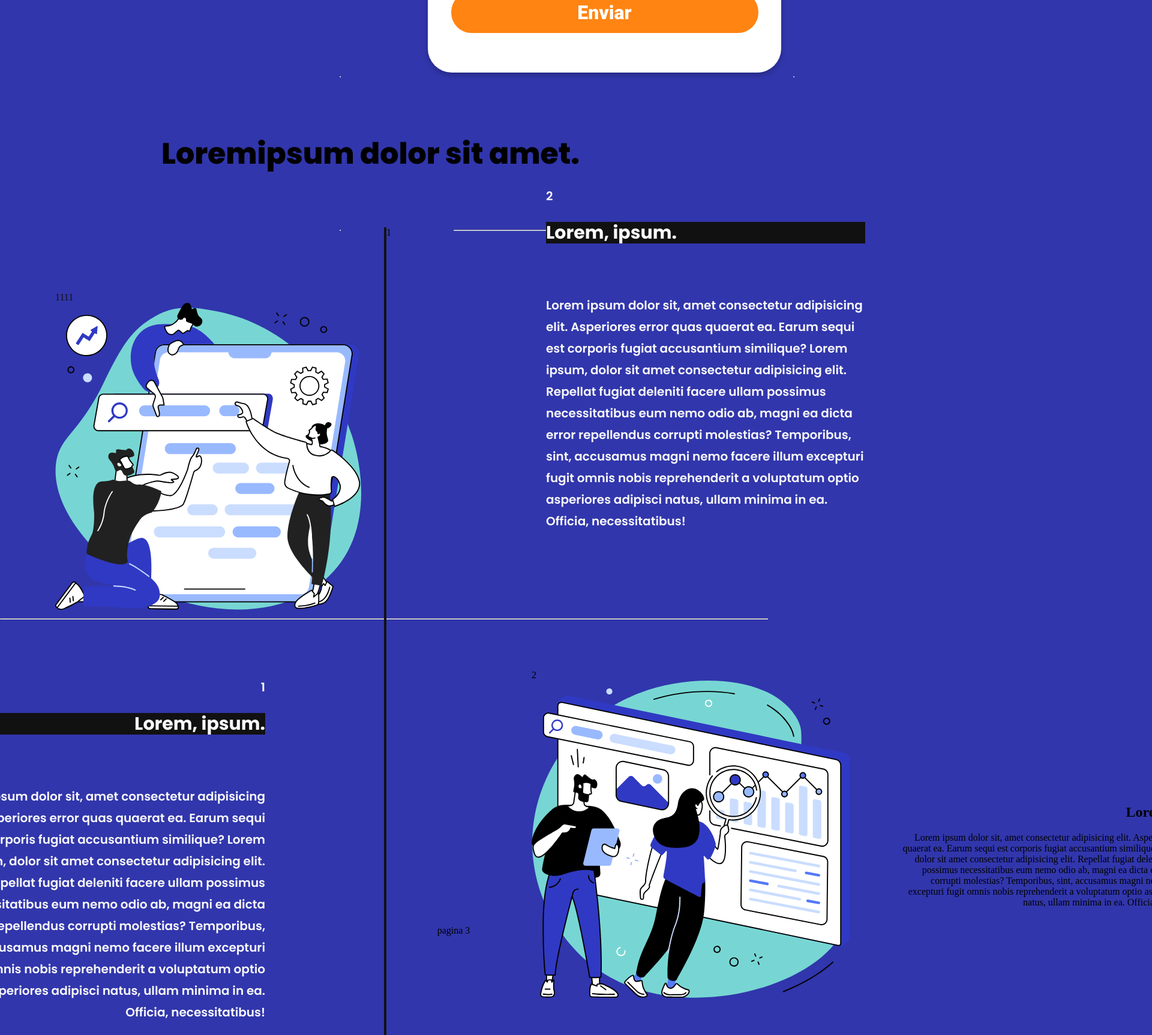
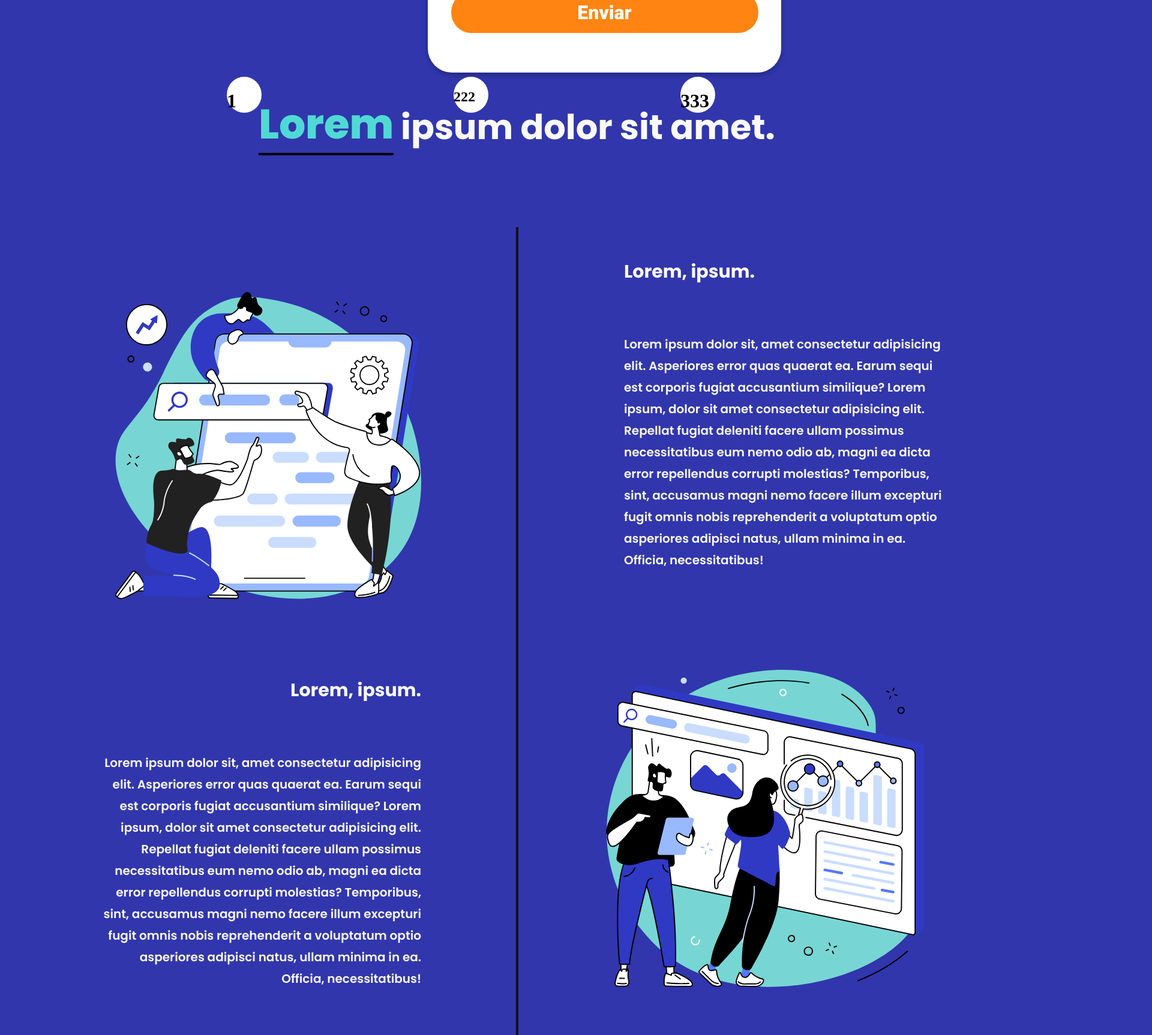
Before and after one commit to ivanmartins090317/landingPage_netlinks, a React (Create React App) app: page / in a window 1280 px wide. Shown: the part 1040-2766 px from the top of the page at 60% size, 1920 px wide, since content can reach past the window. Built offline with nearby package versions, Linux system fonts and the light colour scheme.

Commit message:
cria novos componetes page 2

```diff
--- a/src/App.js
+++ b/src/App.js
@@ -22,11 +22,18 @@ import {
   ContentLorem3,
   ContentHeader,
   LineVertical,
+  LoremStyle,
+  ImgCenter1,
+  ImgCenter2,
+  ImgCenter3,
+  ImgCenter4,
 } from "./PageTwocss";
 // imagens
 import logo_Topo from "./image/image_logo_topo.svg";
 import Frame_page2 from "./image/Frame_page2.svg";
 import SEO_analytics_team from "./image/SEO_analytics_team_1_.svg";
+import Ilustra_3 from "./image/ilustra_3.svg";
+import Ilustra_4 from "./image/ilustra_4.svg";
 
 function App() {
   return (
@@ -55,16 +62,22 @@ function App() {
       <hr />
       <PageTwo>
         <ContentHeader>
-          <span>Lorem</span> ipsum dolor sit amet.
+          <LoremStyle>
+            <h3></h3>
+          </LoremStyle>
+          <h3>ipsum dolor sit amet.</h3>
         </ContentHeader>
+
         <ContentImg>
-          1111
           <img src={Frame_page2} alt="" />
         </ContentImg>
-        <LineVertical>1</LineVertical>
+        <LineVertical></LineVertical>
         <div>
           <ContentLorem>
-            1<h2>Lorem, ipsum.</h2>
+            <ImgCenter4>
+              <img src="" alt="" />
+            </ImgCenter4>
+            <h2>Lorem, ipsum.</h2>
             <p>
               Lorem ipsum dolor sit, amet consectetur adipisicing elit.
               Asperiores error quas quaerat ea. Earum sequi est corporis fugiat
@@ -78,14 +91,17 @@ function App() {
             </p>
           </ContentLorem>
         </div>
-        <hr />
+
         <ContentImg1>
-          2
           <img src={SEO_analytics_team} alt="" />
         </ContentImg1>
         <div>
+          <ImgCenter1>
+            <h1>1</h1>
+            <img src="" alt="" />
+          </ImgCenter1>
           <ContentLorem1>
-            2<h2>Lorem, ipsum.</h2>
+            <h2>Lorem, ipsum.</h2>
             <p>
               Lorem ipsum dolor sit, amet consectetur adipisicing elit.
               Asperiores error quas quaerat ea. Earum sequi est corporis fugiat
@@ -99,14 +115,16 @@ function App() {
             </p>
           </ContentLorem1>
         </div>
-        <hr />
+
         <ContentImg2>
-          3
-          <img src="" alt="" />
+          <img src={Ilustra_3} alt="" />
         </ContentImg2>
         <div>
+          <ImgCenter2>
+            <h2>222</h2>
+          </ImgCenter2>
           <ContentLorem2>
-            3<h2>Lorem, ipsum.</h2>
+            <h2>Lorem, ipsum.</h2>
             <p>
               Lorem ipsum dolor sit, amet consectetur adipisicing elit.
               Asperiores error quas quaerat ea. Earum sequi est corporis fugiat
@@ -120,15 +138,16 @@ function App() {
             </p>
           </ContentLorem2>
         </div>
-        <hr />
+
         <ContentImg3>
-          4
-          <img src="" alt="" />
+          <img src={Ilustra_4} alt="" />
         </ContentImg3>
         <div>
-          <hr />
+          <ImgCenter3>
+            <h1>333</h1>
+          </ImgCenter3>
           <ContentLorem3>
-            4<h2>Lorem, ipsum.</h2>
+            <h2>Lorem, ipsum.</h2>
             <p>
               Lorem ipsum dolor sit, amet consectetur adipisicing elit.
               Asperiores error quas quaerat ea. Earum sequi est corporis fugiat
@@ -142,12 +161,8 @@ function App() {
             </p>
           </ContentLorem3>
         </div>
-        <hr />
       </PageTwo>
-      <hr />
-      <PageThree>pagina 3</PageThree>;
-      <hr />
-      <PageFour>pagina 4</PageFour>
+      <PageThree></PageThree>;<PageFour></PageFour>
     </>
   );
 }
--- a/src/PageTwocss.jsx
+++ b/src/PageTwocss.jsx
@@ -3,22 +3,46 @@ import styled from "styled-components";
 export const LineVertical = styled.div`
   position: absolute;
   border-left: 4px solid #111;
-  margin: 2517px 50% 0 50%;
+  margin: 2517px 600px 0 860px;
   height: 2782px;
 `;
 
 export const ContentHeader = styled.div`
   position: absolute;
-  width: 723px;
+  width: 923px;
   display: flex;
   justify-content: center;
   align-items: center;
-  margin: 0 50% 40% 20%;
+  margin: 0 600px 600px 400px;
   font-family: poppins, sans-serif;
   font-style: normal;
   font-weight: 900;
   font-size: 49px;
   line-height: 56px;
+
+  color: #f9f9f9;
+`;
+
+export const LoremStyle = styled.h3`
+  margin-right: 12px;
+  margin-top: -15px;
+
+  &:after {
+    content: "Lorem";
+    left: 825px;
+    top: 1295px;
+    width: 220px;
+    border-bottom: 4px solid #000000;
+    margin-top: 100px;
+    font-family: poppins, sans-serif;
+    font-style: normal;
+    font-weight: 900;
+    font-size: 69px;
+    line-height: 56px;
+    /* or 81% */
+
+    color: #50d9d4;
+  }
 `;
 
 // bloco1
@@ -29,7 +53,7 @@ export const ContentImg = styled.div`
   height: 250px;
   grid-column: 1/2;
   color: #111;
-  margin: 200px 0 0 92px;
+  margin: 200px 0 0 192px;
 `;
 
 export const ContentLorem = styled.div`
@@ -49,10 +73,9 @@ export const ContentLorem = styled.div`
 
   && > h2 {
     margin-bottom: 85px;
-    background-color: #111;
   }
 
-  margin: 1000px 0 0 -90px;
+  margin: 980px 0 0 170px;
 `;
 // bloco 2
 
@@ -60,7 +83,7 @@ export const ContentImg1 = styled.div`
   position: absolute;
   width: 250px;
   height: 250px;
-  margin: 1460px 0 0 886px;
+  margin: 1460px 0 0 1010px;
 `;
 
 export const ContentLorem1 = styled.div`
@@ -70,21 +93,19 @@ export const ContentLorem1 = styled.div`
   text-align: left;
   margin: -200px 0 0 86px;
   height: 392px;
-  left: 824px;
-  top: 1549px;
+  left: 954px;
+  top: 1650px;
 
   font-family: poppins, sans-serif;
   font-style: normal;
   font-weight: 400;
   font-size: 20px;
   line-height: 36px;
-  /* or 180% */
 
   color: #f9f9f9;
 
   && > h2 {
     margin-bottom: 85px;
-    background-color: #111;
   }
 `;
 // bloco 3
@@ -92,32 +113,82 @@ export const ContentImg2 = styled.div`
   position: absolute;
   width: 250px;
   height: 250px;
-  background-color: #ffff;
   grid-column: 3/4;
-  margin: 2900px 0 0 135px;
+  margin: 2930px 0 0 155px;
 `;
 
 export const ContentLorem2 = styled.div`
   position: absolute;
-  width: 350px;
-  height: 250px;
-  text-align: right;
-  margin: 1560px 0 0 -1100px;
+  width: 532px;
+  height: 428px;
+
+  font-family: poppins, sans-serif;
+  font-style: normal;
+  font-weight: 400;
+  font-size: 20px;
+  line-height: 36px;
+
+  text-align: left;
+
+  color: #f9f9f9;
+
+  margin: 1700px 0 0 277px;
 `;
 
 // bloco 4
 export const ContentLorem3 = styled.div`
   position: absolute;
-  width: 535px;
+  width: 532px;
   height: 428px;
+
+  font-family: poppins, sans-serif;
+  font-style: normal;
+  font-weight: 400;
+  font-size: 20px;
+  line-height: 36px;
+
   text-align: right;
-  margin: 910px 0 0 735px;
+
+  color: #f9f9f9;
+  margin: 2400px 0 0 -950px;
 `;
 
 export const ContentImg3 = styled.div`
   position: absolute;
   width: 250px;
   height: 250px;
-  background-color: #ffff;
-  margin: 2700px 0 0 820px;
+  margin: 4300px 0 0 1010px;
 `;
+
+export const ImgCenter1 = styled.div`
+  position: absolute;
+  width: 58px;
+  height: 60px;
+  border-radius: 50%;
+  background-color: #ffffff;
+`;
+
+export const ImgCenter2 = styled.div`
+  position: absolute;
+  width: 58px;
+  height: 60px;
+  border-radius: 50%;
+  background-color: #ffffff;
+`;
+
+export const ImgCenter3 = styled.div`
+  position: absolute;
+  width: 58px;
+  height: 60px;
+  border-radius: 50%;
+  background-color: #ffffff;
+`;
+export const ImgCenter4 = styled.div`
+  position: absolute;
+  width: 58px;
+  height: 60px;
+  border-radius: 50%;
+  background-color: #ffffff;
+
+  margin: 1430px 0 0 663px;
+`;
```
Also changed, not shown: src/image/ilustra_3.svg (added), src/image/ilustra_4.svg (added).
